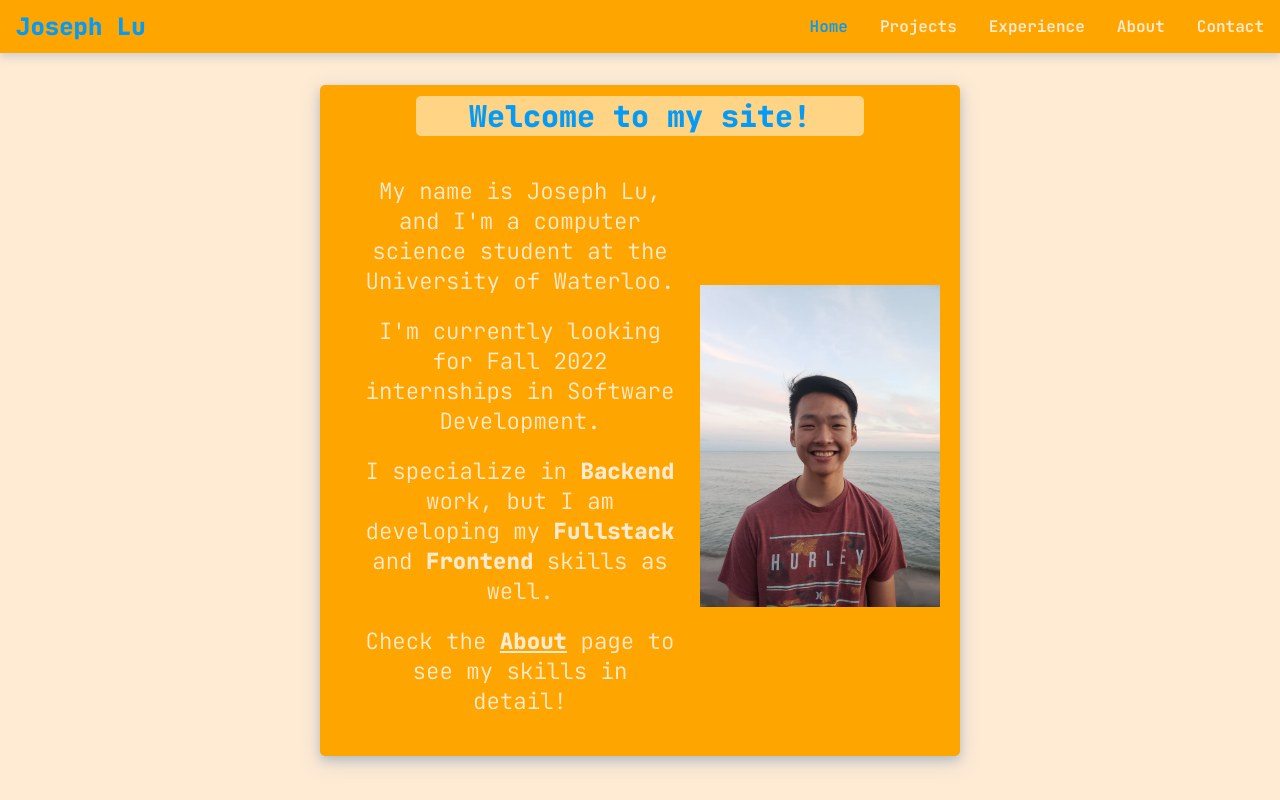
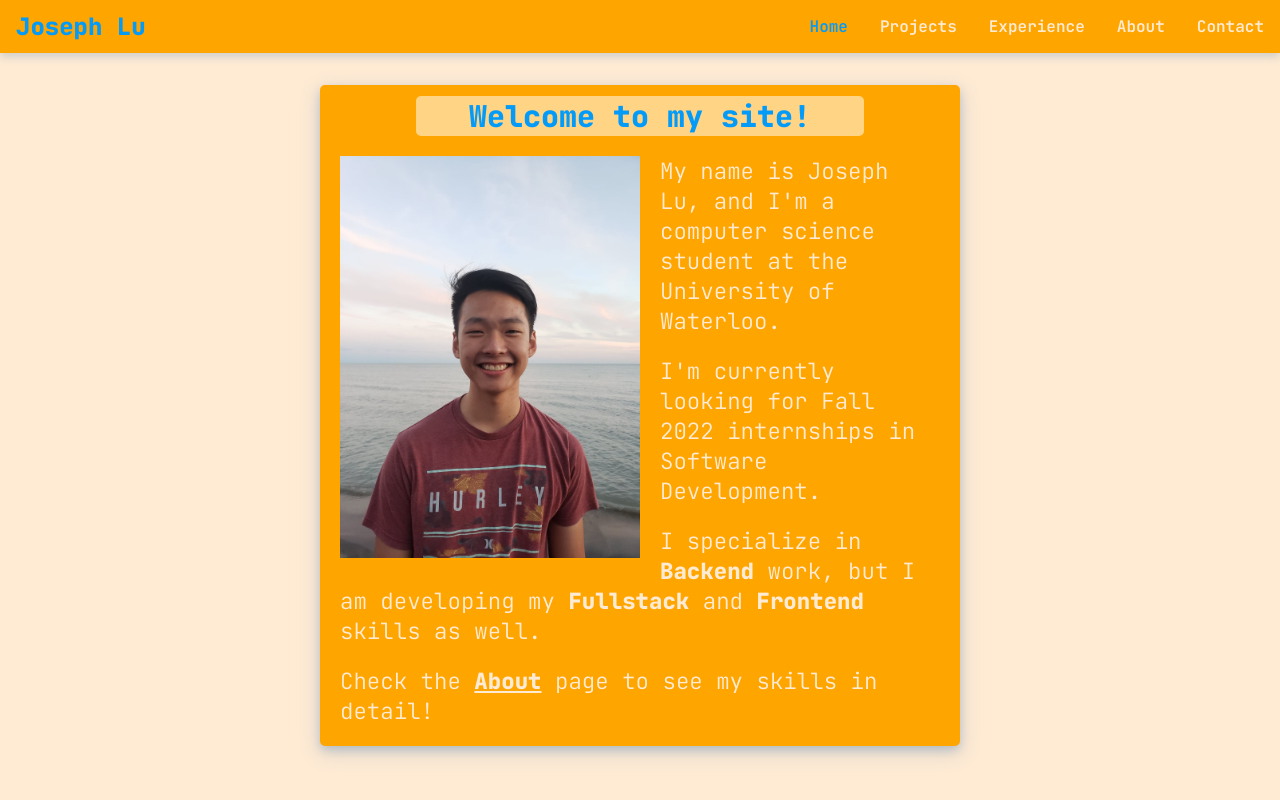
Before and after one commit to lu-joseph/lu-joseph.github.io, a JavaScript app: page / in a window 1280 px wide. Built offline with nearby package versions, Linux system fonts and the light colour scheme.

Commit message:
Finished home page and build run

```diff
--- a/src/css/Home.css
+++ b/src/css/Home.css
@@ -2,12 +2,14 @@
     /* width: 80%; */
     /* margin: auto; */
     margin: 20px;
-    text-align: center;
+    /* text-align: center; */
 }
 
 .home-entry .details {
-    margin: 20px 0;
+    /* margin: 20px 0; */
     font-weight: 500;
+    margin: 0 auto 20px auto;
+
 }
 
 .home-entry .about-page-link {
@@ -18,12 +20,20 @@
     color: var(--colour3);
 }
 
-.home-entry .details-container {
-    display: flex;
-    flex-direction: row;
-    justify-content: space-evenly;
+.home-page-image {
+    float: left;
+    width: 50%;
+    /* margin: 10px; */
+    margin-bottom: 20px;
+    margin-right: 20px;
 }
 
-.home-entry .description {
-    margin: 0 20px;
+/* .home-entry .details-container {
+    overflow: auto;
+} */
+
+@media (max-width: 440px) {
+    .home-page-image {
+        width: 100%;
+    }
 }
--- a/src/pages/Home.js
+++ b/src/pages/Home.js
@@ -8,7 +8,11 @@ const Home = () => {
           <div className="title">Welcome to my site!</div>
         </div>
         <div className="details-container">
-          <div className="description">
+          <img
+            className="home-page-image"
+            src="./images/home-me-2.jpg"
+            alt=""
+          ></img>
           <div className="details">
             My name is Joseph Lu, and I'm a computer science student at the
             University of Waterloo.
@@ -31,10 +35,6 @@ const Home = () => {
             page to see my skills in detail!
           </div>
         </div>
-          <div className="image-container">
-            <img src="./images/home-me-2.jpg" alt=""></img>
-          </div>
-        </div>
       </div>
     </div>
   );
```
Also changed, not shown: 13 other files (tests, documents, lock files or other folders). Lines whose indentation alone changed are shown as unchanged.
